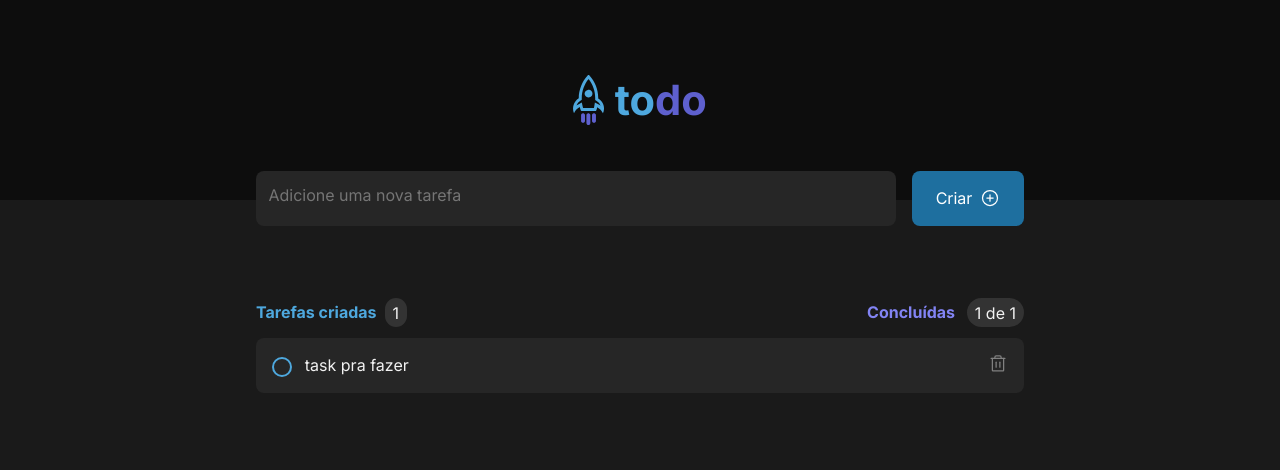
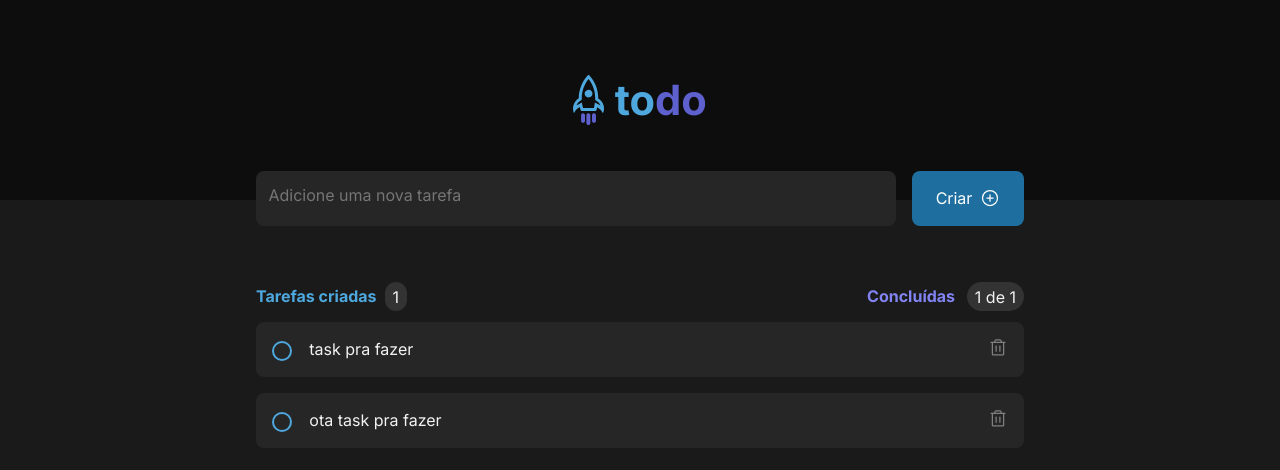
Before and after one commit to MUSQUITU/to-do-list, a React (Vite) app in the folder to-do-ts/: page / in a window 1280 px wide. Shown: the top 470 px of the page. Built offline with nearby package versions, Linux system fonts and the light colour scheme.

Commit message:
:sparkles: Add task

```diff
--- a/to-do-ts/src/App.tsx
+++ b/to-do-ts/src/App.tsx
@@ -1,17 +1,43 @@
 import { Post } from './components/Post';
 import { Header } from './components/Header';
-
+import { Task } from './components/Task';
 
 import styles from './App.module.css';
 import './global.css';
 
+
+const tasks = [
+  {
+    id: 1,
+    content: [
+      {type: 'paragraph', content: 'task pra fazer'},
+    ]
+  },
+  {
+    id: 2,
+    content: [
+      {type: 'paragraph', content: 'ota task pra fazer'},
+    ]
+  },
+];
 
 export function App() {
 
   return (
     <div>
       <Header />
-      <Post />
+      <Post/>
+
+      <main>
+        {tasks.map(task => {
+          return (
+          <Task
+            content = {task.content}
+          />
+          )
+        })}
+      </main>
+
       <div className={styles.wrapper}>
 
       </div>
--- a/to-do-ts/src/components/Post.tsx
+++ b/to-do-ts/src/components/Post.tsx
@@ -2,6 +2,8 @@ import {PlusCircle} from 'phosphor-react'
 
 import styles from './Post.module.css'
 import { Task } from './Task'
+import styless from './Task.module.css';
+
 
 export function Post() {
   function handleCreateNewTask(){
@@ -20,8 +22,18 @@ export function Post() {
         </button>
       </form>
 
-    <div>
-      <Task />
+    <div className={styless.task}>
+    <header>
+        <div className={styless.createTask}>
+          <strong>Tarefas criadas</strong>
+          <span>1</span>
+        </div>
+
+        <div className={styless.concluded}>
+          <strong>Concluídas </strong>
+          <span>1 de 1</span>
+        </div>
+      </header>
     </div>
 
     </article>
--- a/to-do-ts/src/components/Task.module.css
+++ b/to-do-ts/src/components/Task.module.css
@@ -1,6 +1,6 @@
 .task {
   max-width: 50rem;
-  margin: 2rem auto;
+  margin: 1rem auto;
   padding: 0 1rem;
 
 
@@ -9,8 +9,8 @@
   align-items: center;
 
   color: var(--gray-100);
+}
 
-}
 
 .task header {
   display: flex;
--- a/to-do-ts/src/components/Task.tsx
+++ b/to-do-ts/src/components/Task.tsx
@@ -1,27 +1,22 @@
 import { Trash } from 'phosphor-react';
 import styles from './Task.module.css';
 
-export function Task() {
+export function Task({content}) {
   return(
     <div className={styles.task}>
-      <header>
-        <div className={styles.createTask}>
-          <strong>Tarefas criadas</strong>
-          <span>1</span>
-        </div>
-
-        <div className={styles.concluded}>
-          <strong>Concluídas </strong>
-          <span>1 de 1</span>
-        </div>
-      </header>
 
       <div className={styles.listToDo}>
 
         <div className={styles.check}>
           <label className={styles.listTask}>
             <input type="checkbox" />
-            <span>task pra fazer</span>
+
+              {content.map(line => {
+                if (line.type ==='paragraph'){
+                  return <span key={line.content} > {line.content}</span>;
+                }
+              })}
+
           </label>
         </div>
 
```
Also changed, not shown: to-do-ts/src/components/Post.module.css (line endings or trailing spaces).
